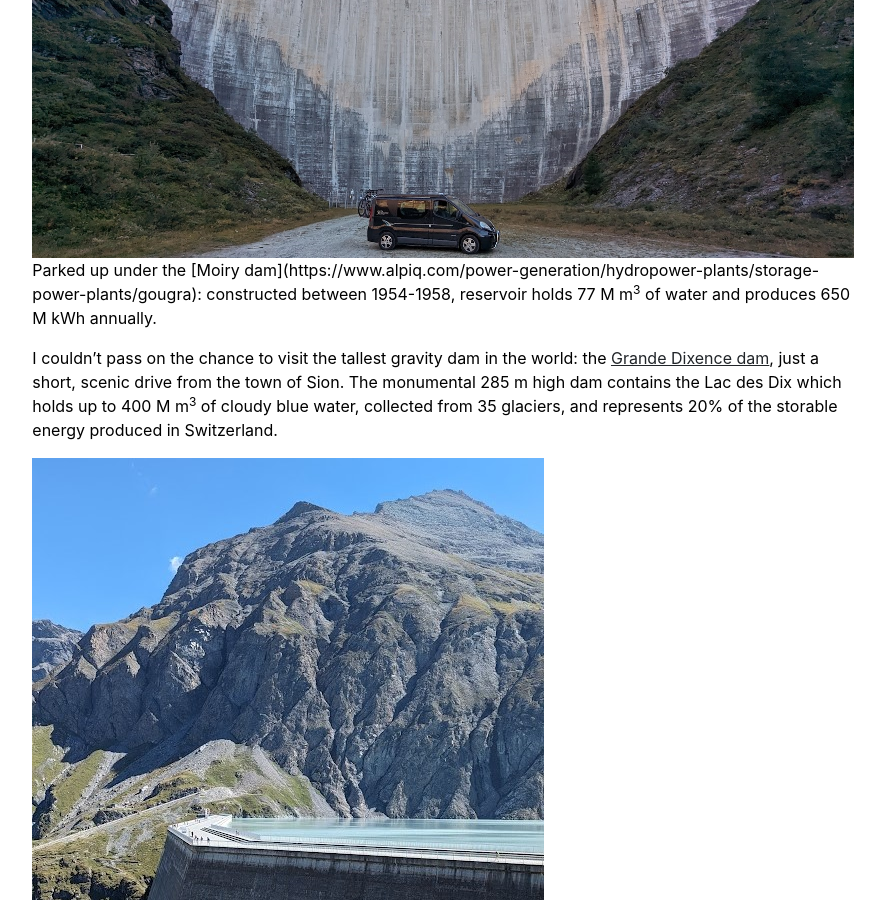
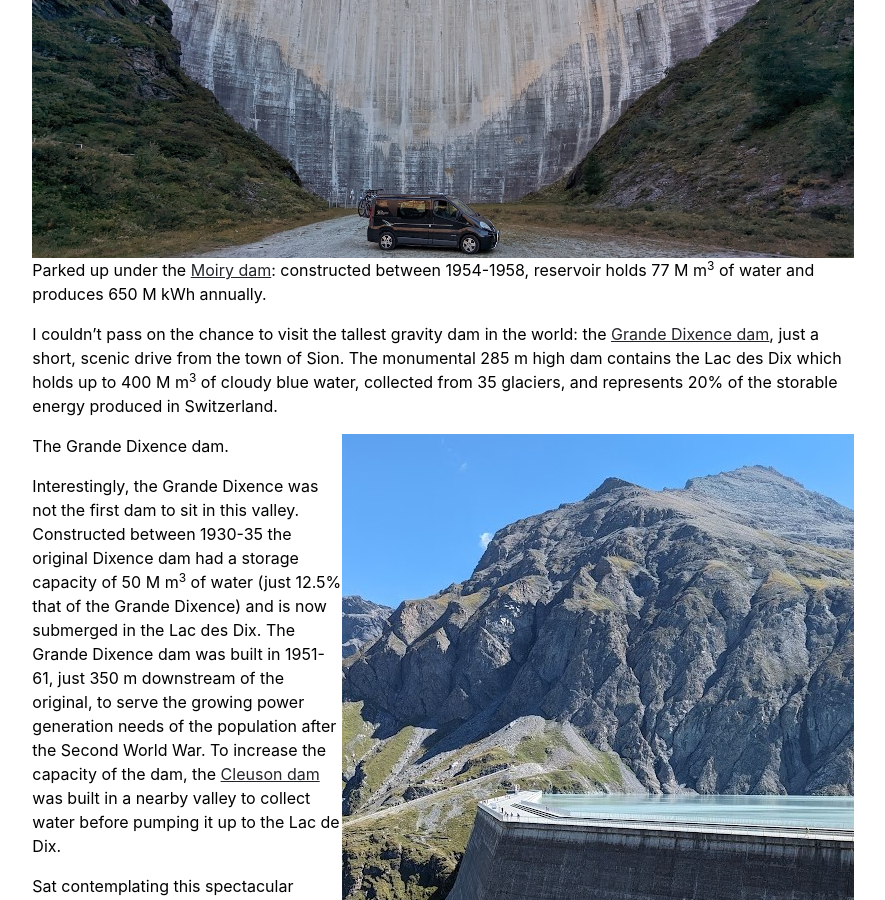
Before and after one commit to lfillbrook/lfillbrook.github.io, a Jekyll site: the page built from _posts/2024-03-13-switzerland.md, in a window 1280 px wide and 900 px high, scrolled down 1230 px. Shown: the whole window, without its empty margins (197-1082 px from the left). Built offline with Jekyll 4.4.1, drawn with Linux system fonts in a browser that asks for light colours.

Commit message:
Update 2024-03-13-switzerland.md

```diff
--- a/_posts/2024-03-13-switzerland.md
+++ b/_posts/2024-03-13-switzerland.md
@@ -12,13 +12,14 @@ One country that stood out to me was Switzerland – and not just for its ubiqui
 
 <figure>
   <img src="{{site.url}}/assets/img/CH/Moiry.jpg" alt="Moiry dam" class="img-fluid"/>
-  <figcaption>Parked up under the [Moiry dam](https://www.alpiq.com/power-generation/hydropower-plants/storage-power-plants/gougra): constructed between 1954-1958, reservoir holds 77 M m<sup>3</sup> of water and produces 650 M kWh annually.</figcaption>
+  <figcaption>Parked up under the <a href="https://www.alpiq.com/power-generation/hydropower-plants/storage-power-plants/gougra">Moiry dam</a>: constructed between 1954-1958, reservoir holds 77 M m<sup>3</sup> of water and produces 650 M kWh annually.</figcaption>
 </figure>
 
 I couldn’t pass on the chance to visit the tallest gravity dam in the world: the [Grande Dixence dam](https://www.grande-dixence.ch/en/the-complex/dams/grande-dixence-78/), just a short, scenic drive from the town of Sion. The monumental 285 m high dam contains the Lac des Dix which holds up to 400 M m<sup>3</sup> of cloudy blue water, collected from 35 glaciers, and represents 20% of the storable energy produced in Switzerland.
 
 <figure>
-  <img src="{{site.url}}/assets/img/CH/Dixence.jpg" alt="Grande Dixence dam" class="img-fluid"/>
+  <img src="{{site.url}}/assets/img/CH/Dixence.jpg" alt="Grande Dixence dam" class="float-end"/>
+  <figcaption>The Grande Dixence dam.</figcaption>
 </figure>
 
 Interestingly, the Grande Dixence was not the first dam to sit in this valley. Constructed between 1930-35 the original Dixence dam had a storage capacity of 50 M m<sup>3</sup> of water (just 12.5% that of the Grande Dixence) and is now submerged in the Lac des Dix. The Grande Dixence dam was built in 1951-61, just 350 m downstream of the original, to serve the growing power generation needs of the population after the Second World War. To increase the capacity of the dam, the [Cleuson dam](https://www.grande-dixence.ch/en/the-complex/dams/cleuson-82/) was built in a nearby valley to collect water before pumping it up to the Lac de Dix.
```
